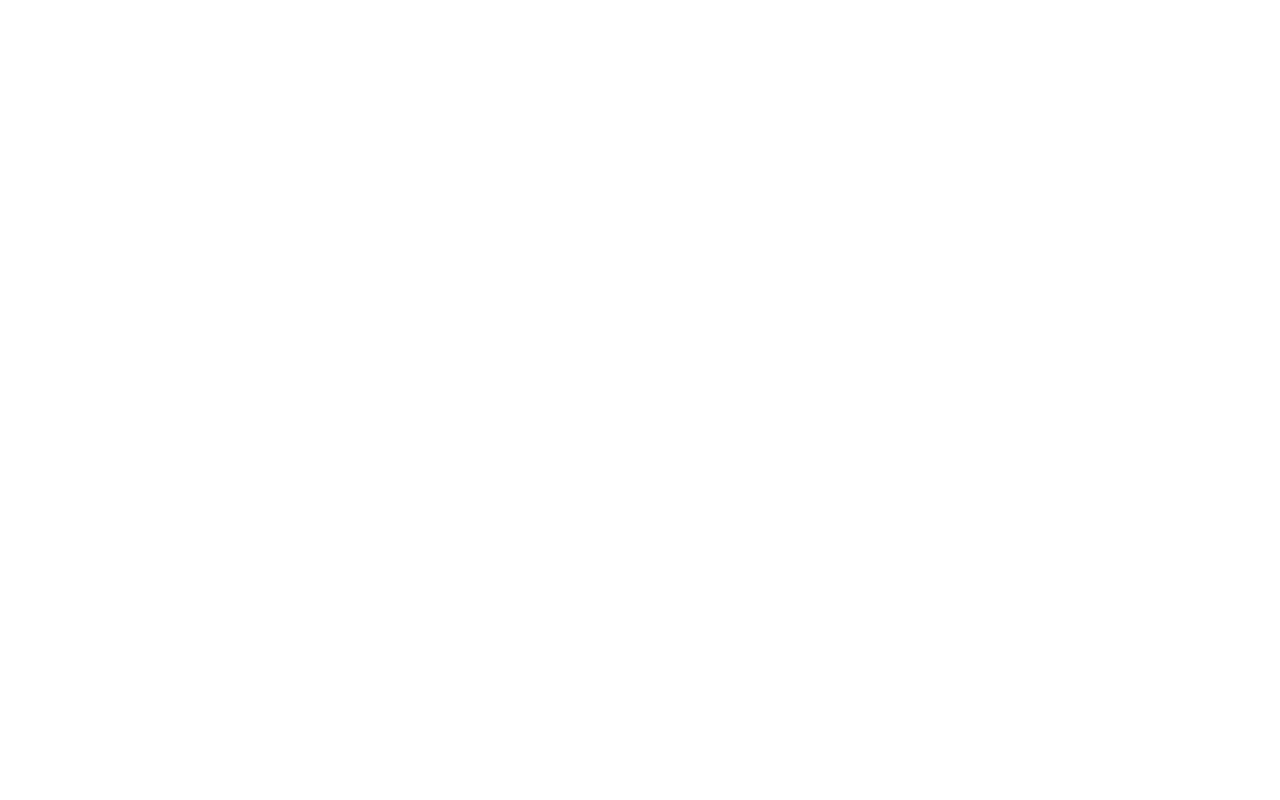
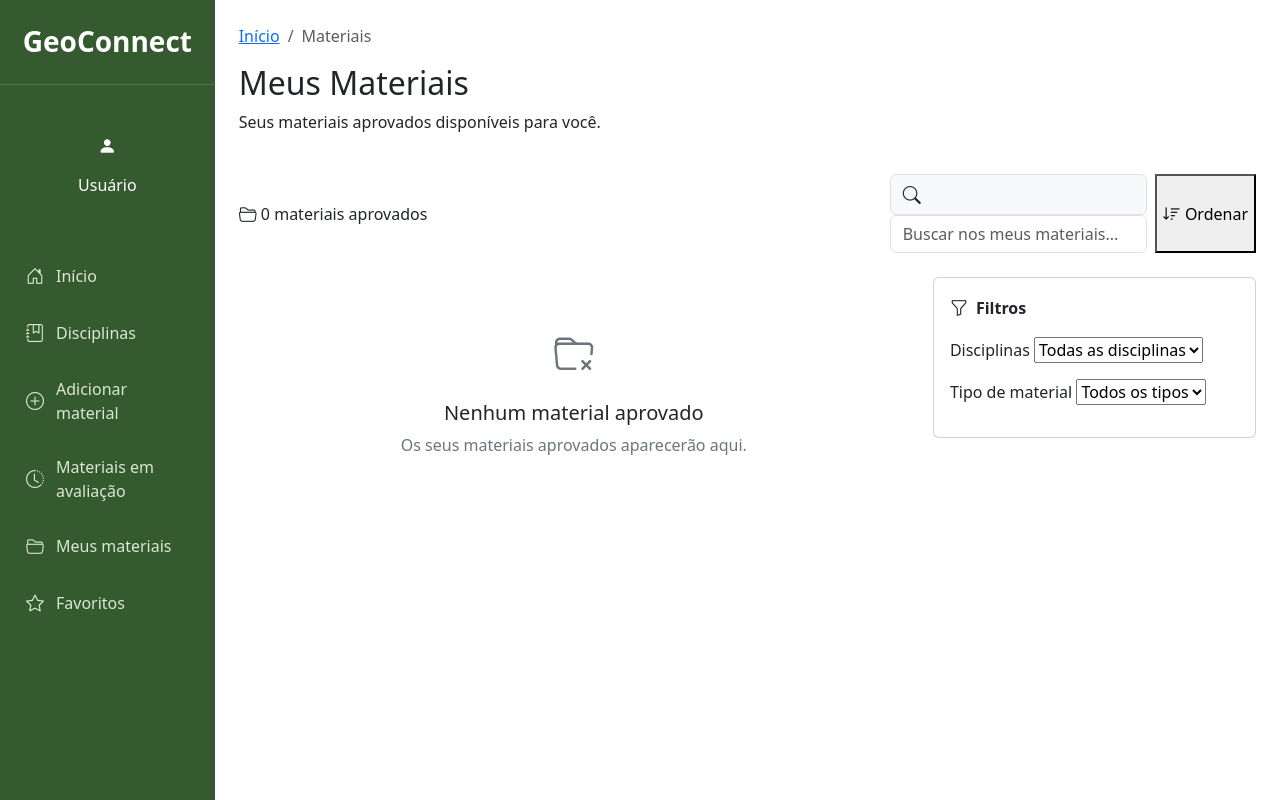
Before and after one commit to BiancaGabriely/GEOCONNECT, a plain HTML site: page meus_materiais/meus_materiais.html in a window 1280 px wide. Drawn offline with nearby package versions, Linux system fonts and the light colour scheme.

Commit message:
html de meus_materiais

```diff
--- a/meus_materiais/meus_materiais.html
+++ b/meus_materiais/meus_materiais.html
@@ -3,10 +3,115 @@
 <head>
     <meta charset="UTF-8">
     <meta name="viewport" content="width=device-width, initial-scale=1.0">
-    <title>Document</title>
+    <title>Meus Materiais</title>
+
     <link rel="shortcut icon" href="../assests/img/favicon.png" type="image/x-icon">
+    <link href="https://cdn.jsdelivr.net/npm/bootstrap@5.3.8/dist/css/bootstrap.min.css" rel="stylesheet">
+
+    <!-- Bootstrap Icons -->
+    <link rel="stylesheet" href="https://cdn.jsdelivr.net/npm/bootstrap-icons@1.13.1/font/bootstrap-icons.min.css">
+
+    <link rel="stylesheet" href="/assests/reutilizaveis/sidebar.css">
 </head>
 <body>
+   <div class="d-flex">
 
+        <div id="sidebar-placeholder"></div>
+
+        <main class="content p-4 w-100">
+
+            <nav aria-label="breadcrumb">
+                <ol class="breadcrumb">
+                    <li class="breadcrumb-item">
+                        <a href="../index/index.html">Início</a>
+                    </li>
+                    <li class="breadcrumb-item active" aria-current="page">
+                        Materiais
+                    </li>
+                </ol>
+            </nav>
+
+            <div class="d-flex justify-content-between align-items-start mb-4 flex-wrap gap-3">
+                <div>
+                    <h2 class="titulo">Meus Materiais</h2>
+                    <p class="subtitulo">
+                        Seus materiais aprovados disponíveis para você.
+                    </p>
+                </div>
+            </div>
+
+            <div class="d-flex justify-content-between align-items-center mb-4 flex-wrap gap-3">
+                <span class="contadorFavoritos">
+                    <i class="bi bi-folder2-open"></i>
+                    <span id="qtd-materiais">0</span> materiais aprovados
+                </span>
+
+                <div class="d-flex gap-2">
+
+                    <div class="barra-pesquisa">
+                        <span class="input-group-text">
+                            <i class="bi bi-search"></i>
+                        </span>
+
+                        <input
+                            type="text"
+                            id="pesquisa"
+                            class="form-control"
+                            placeholder="Buscar nos meus materiais..."
+                        >
+                    </div>
+
+                    <button type="button" class="ordenar">
+                        <i class="bi bi-sort-down"></i>
+                        Ordenar
+                    </button>
+
+                </div>
+            </div>
+
+            <div class="row g-4">
+
+                <div class="col-lg-8">
+                    <div class="listaMateriais" id="listaMateriais">
+
+                        <div class="mensagem-sem-materiais text-center py-5">
+                            <i class="bi bi-folder-x fs-1 text-secondary"></i>
+                            <h5 class="mt-3">Nenhum material aprovado</h5>
+                            <p class="text-secondary mb-0">
+                                Os seus materiais aprovados aparecerão aqui.
+                            </p>
+                        </div>
+
+                    </div>
+                </div>
+
+                <div class="col-lg-4 d-flex flex-column gap-3">
+
+                    <div class="card painel-filtros p-3">
+                        <div class="d-flex align-items-center gap-2 mb-3 fw-bold" style="color: var(--verde-escuro);">
+                            <i class="bi bi-funnel"></i>
+                            <span>Filtros</span>
+                        </div>
+
+                        <div class="mb-3">
+                            <label class="label-filtro">Disciplinas</label>
+                            <select class="select-filtro" id="filtro-disciplina">
+                                <option value="" selected>Todas as disciplinas</option>
+                            </select>
+                        </div>
+
+                        <div class="mb-3">
+                            <label class="label-filtro">Tipo de material</label>
+                            <select class="select-filtro" id="filtro-tipo">
+                                <option value="" selected>Todos os tipos</option>
+                                <option value="PDF">PDF</option>
+                                <option value="PPTX">PPTX</option>
+                                <option value="MP4">MP4</option>
+                            </select>
+                        </div>
+
+
+   </div>
+   <script src="/assests/reutilizaveis/sidebar.js"></script>
 </body>
 </html>
```
